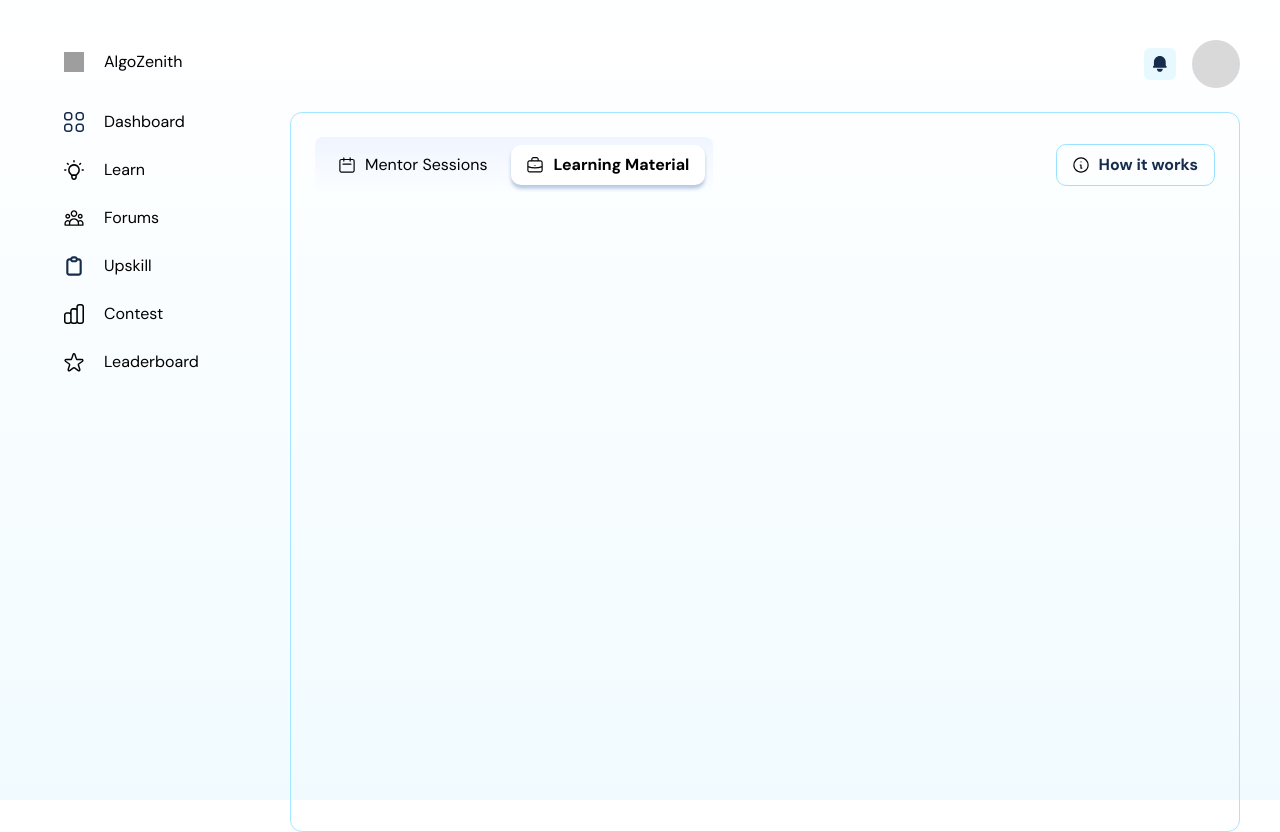
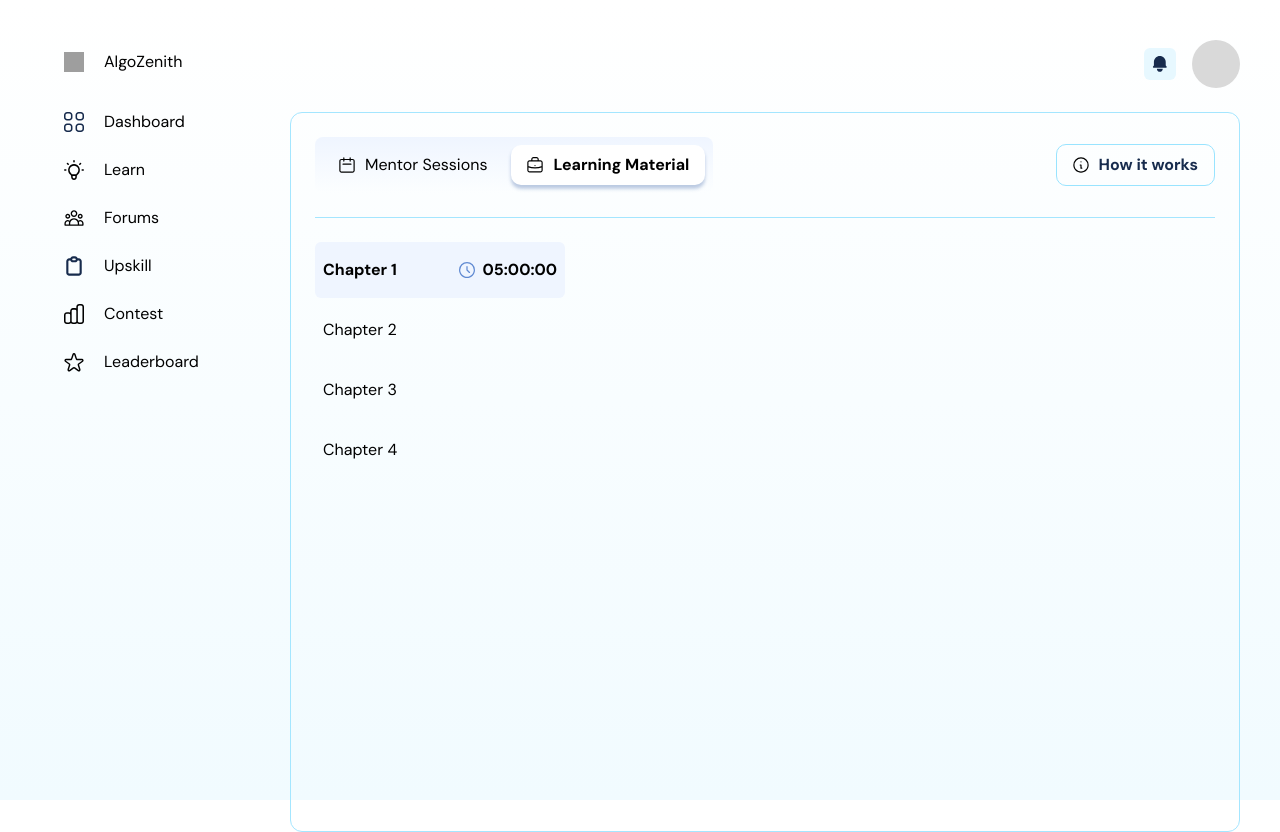
Before and after one commit to abhishekbadole8/dashboard-assigment, a React (Vite) app: page / in a window 1280 px wide. Built offline with nearby package versions, Linux system fonts and the light colour scheme; grey boxes are pictures that could not be loaded.

Commit message:
feat: Chapter Aside created

```diff
--- a/src/components/Section.jsx
+++ b/src/components/Section.jsx
@@ -1,13 +1,46 @@
 import React, { useState } from 'react'
 import SubHeader from './SubHeader'
+import { icons } from '../constants'
 
 const ACTIVE_TAB = {
     MENTOR_SESSIONS: 'MENTOR_SESSIONS',
     LEARNING_MATERIAL: 'LEARNING_MATERIAL'
 }
 
+const ACTIVE_CHAPTER = {
+    CHAPTER1: "Chapter 1",
+    CHAPTER2: "Chapter 2",
+    CHAPTER3: "Chapter 3",
+    CHAPTER4: "Chapter 4",
+}
+
+const chapters = [
+    {
+        id: 1,
+        title: 'Chapter 1',
+        duration: '05:00:00'
+    },
+    {
+        id: 2,
+        title: 'Chapter 2',
+        duration: '05:00:00'
+    },
+    {
+        id: 3,
+        title: 'Chapter 3',
+        duration: '05:00:00'
+    },
+    {
+        id: 4,
+        title: 'Chapter 4',
+        duration: '05:00:00'
+    },
+
+]
+
 export default function Section() {
     const [activeTab, setActiveTab] = useState(ACTIVE_TAB.LEARNING_MATERIAL)
+    const [activeChapter, setActiveChapter] = useState(ACTIVE_CHAPTER.CHAPTER1)
 
     return (
         <section className='h-full border border-highlight-2 rounded-xl p-6'>
@@ -15,6 +48,35 @@ export default function Section() {
             {/* Sub Header */}
             <SubHeader activeTab={activeTab} />
 
-        </section>
+            <div className='pt-6 mt-6 border-t border-[#A4E6FF] ' />
+
+            <div className='flex gap-2'>
+
+                {/* Chapters Here */}
+                <ul className='w-full max-w-[250px]'>
+
+                    {chapters.map(({ id, title, duration }) => (
+                        <li key={id} className={`flex items-center justify-between py-4 px-2 rounded-md mb-1 last:mb-0 cursor-pointer hover:bg-highlight-5 hover:font-bold ${title === activeChapter ? "bg-highlight-5 font-bold" : "font-normal"}`}>
+                            <h5 className={`text-base ${title === activeChapter ? 'font-bold' : ''}`}>{title}</h5>
+
+                            {title === activeChapter && (
+                                <div className='flex items-center gap-2'>
+                                    <img src={icons.clock} alt="" className='w-4 h-4' />
+                                    <span className=''>{duration}</span>
+                                </div>
+                            )}
+                        </li>
+                    ))}
+
+                </ul>
+
+
+                {/* Accordion */}
+                <div className=''>
+
+                </div>
+
+            </div>
+        </section >
     )
 }
--- a/tailwind.config.js
+++ b/tailwind.config.js
@@ -10,19 +10,22 @@ export default {
           2: "#A4E6FF",
           3: "#E7F8FF",
           4: "#99E4FF",
+          5: "#EFF5FF",
         },
         highlight2: {},
       },
       backgroundImage: {
         "white-to-light-blue": "linear-gradient(to bottom, #FFFFFF, #F1FBFF)",
-        "light-blue-to-white": "linear-gradient(to top, rgba(239, 245, 255, 0), rgba(239, 245, 255, 1))",
-        'border-gradient': 'linear-gradient(104.1deg, #05445E -162.17%, #D2E3FF 100%)',
+        "light-blue-to-white":
+          "linear-gradient(to top, rgba(239, 245, 255, 0), rgba(239, 245, 255, 1))",
+        "border-gradient":
+          "linear-gradient(104.1deg, #05445E -162.17%, #D2E3FF 100%)",
       },
       fontFamily: {
         sans: ['"DM Sans"', "sans-serif"],
       },
       boxShadow: {
-        'custom-blue': '0px 3.67px 3.67px 0px rgba(41, 83, 155, 0.3)',
+        "custom-blue": "0px 3.67px 3.67px 0px rgba(41, 83, 155, 0.3)",
       },
     },
   },
```
